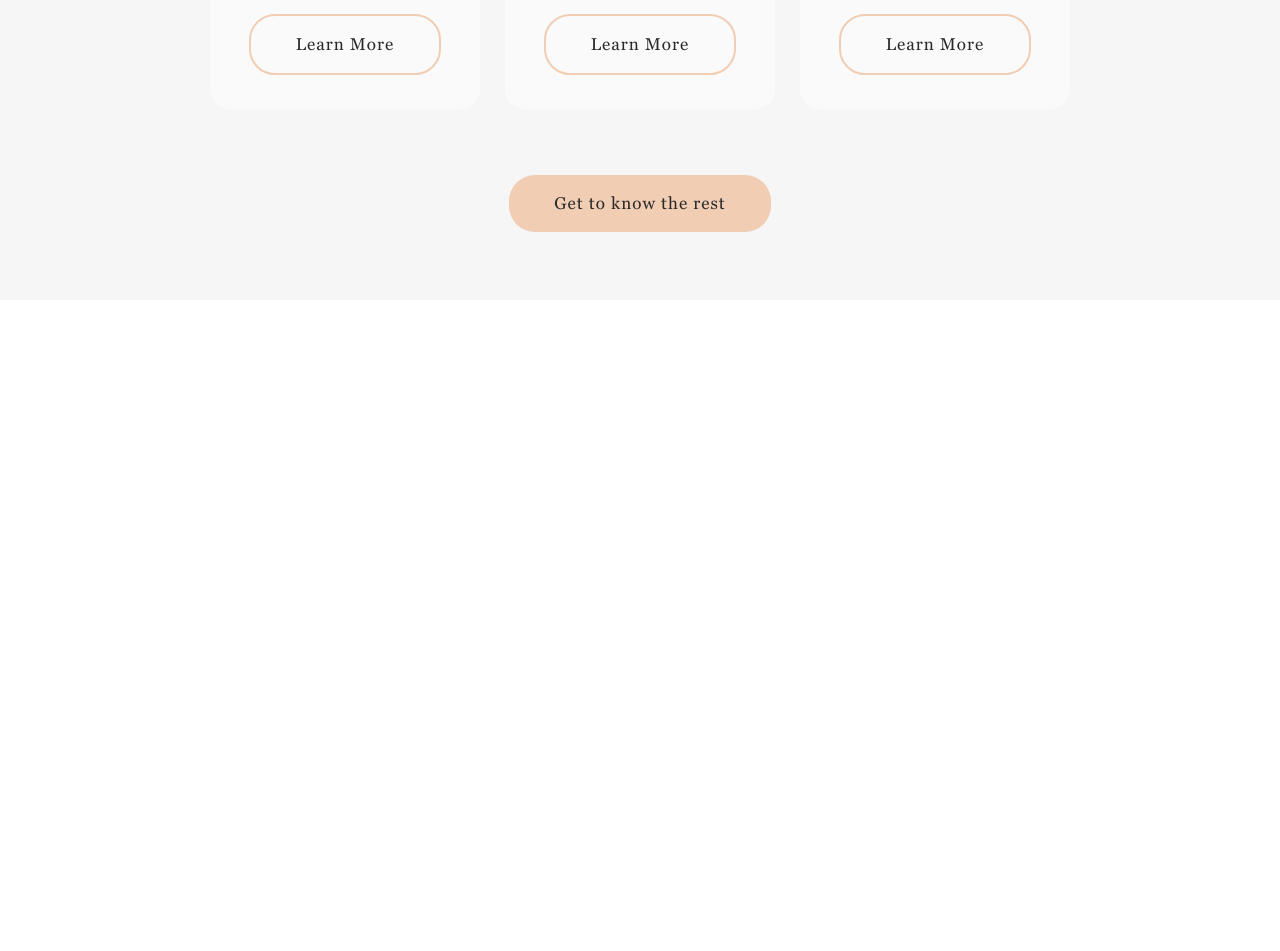
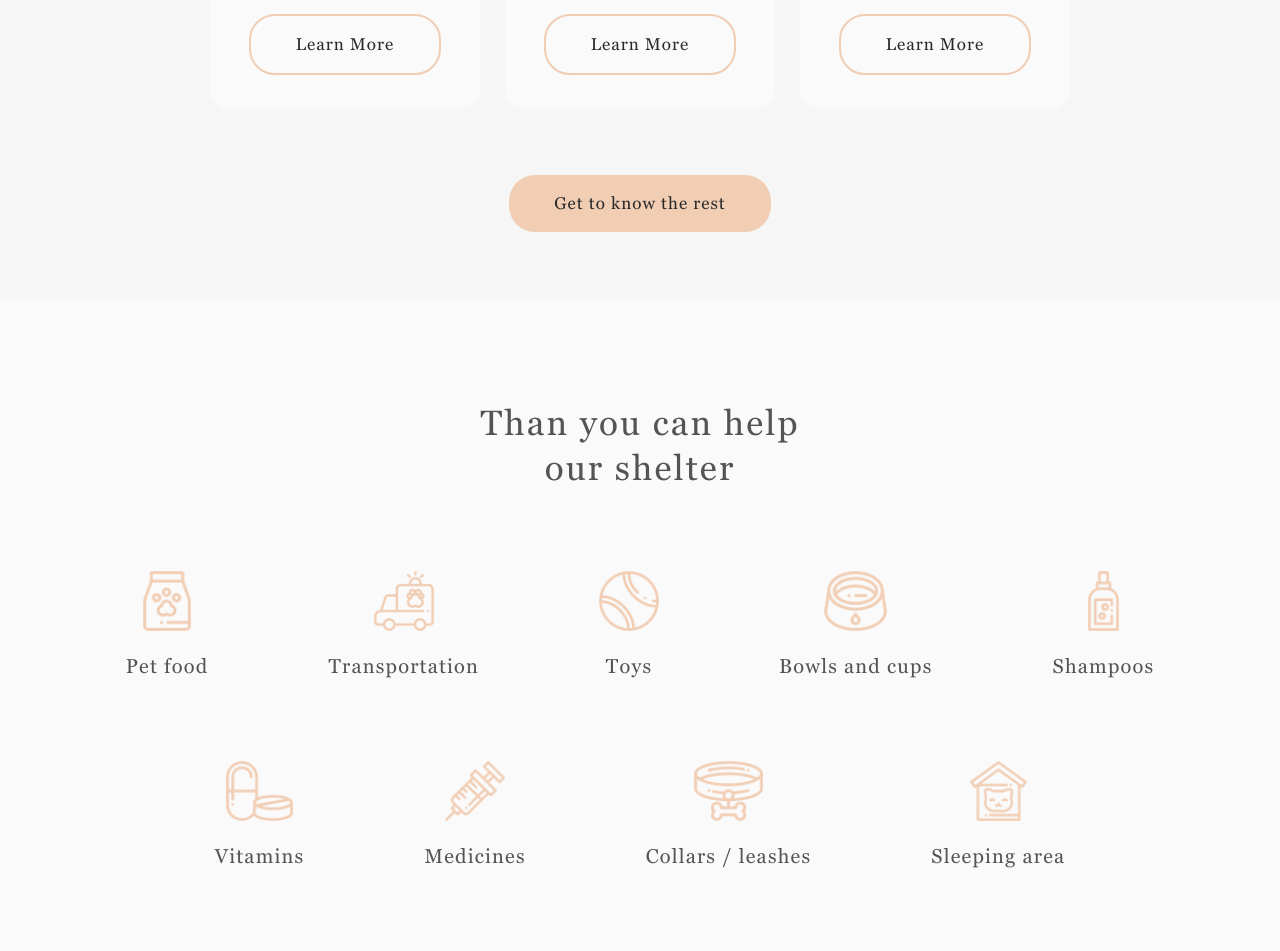
Before and after one commit to chin-cho-cho/my_project, a plain HTML site: page index.html in a window 1280 px wide. Shown: the part 2095-3046 px from the top of the page. Before the commit the page ends 2395 px from the top, so only its background shows below. Drawn offline with Linux system fonts and the light colour scheme.

Commit message:
Добавлен блок 'Помощь'

```diff
--- a/index.html
+++ b/index.html
@@ -89,7 +89,7 @@
               <img src="img/catalog/catalog-image-1.png" alt="" class="catalog__image">
             </div>
             <!-- /.catalog__image-area -->
-            <span class="catalog__subtitle">Katrine</span>
+            <span class="subtitle catalog__subtitle">Katrine</span>
             <a href="#" class="button-o catalog__button">Learn More</a>
           </div>
           <!-- /.catalog__item -->
@@ -98,7 +98,7 @@
               <img src="img/catalog/catalog-image-2.png" alt="" class="catalog__image">
             </div>
             <!-- /.catalog__image-area -->
-            <span class="catalog__subtitle">Jennifer</span>
+            <span class="subtitle catalog__subtitle">Jennifer</span>
             <a href="#" class="button-o catalog__button">Learn More</a>
           </div>
           <!-- /.catalog__item -->
@@ -107,7 +107,7 @@
               <img src="img/catalog/catalog-image-3.png" alt="" class="catalog__image">
             </div>
             <!-- /.catalog__image-area -->
-            <span class="catalog__subtitle">Woody</span>
+            <span class="subtitle catalog__subtitle">Woody</span>
             <a href="#" class="button-o catalog__button">Learn More</a>
           </div>
           <!-- /.catalog__item -->
@@ -118,6 +118,53 @@
       </div>
     </section>
     <!-- /.catalog -->
+    <section class="help">
+      <div class="container">
+        <h2 class="title help__title">Than you can help<br>
+          our shelter</h2>
+          <div class="help__list">
+            <div class="help__item">
+              <img src="img/help/help-image-1.png" alt="" class="help__image">
+              <span class="subtitle help__subtitle">Pet food</span>
+            </div>
+            <div class="help__item">
+              <img src="img/help/help-image-2.png" alt="" class="help__image">
+              <span class="subtitle help__subtitle">Transportation</span>
+            </div>
+            <div class="help__item">
+              <img src="img/help/help-image-3.png" alt="" class="help__image">
+              <span class="subtitle help__subtitle">Toys</span>
+            </div>
+            <div class="help__item">
+              <img src="img/help/help-image-4.png" alt="" class="help__image">
+              <span class="subtitle help__subtitle">Bowls and cups</span>
+            </div>
+            <div class="help__item">
+              <img src="img/help/help-image-5.png" alt="" class="help__image">
+              <span class="subtitle help__subtitle">Shampoos</span>
+            </div>
+            <div class="help__item">
+              <img src="img/help/help-image-6.png" alt="" class="help__image">
+              <span class="subtitle help__subtitle">Vitamins</span>
+            </div>
+            <div class="help__item">
+              <img src="img/help/help-image-7.png" alt="" class="help__image">
+              <span class="subtitle help__subtitle">Medicines</span>
+            </div>
+            <div class="help__item">
+              <img src="img/help/help-image-8.png" alt="" class="help__image">
+              <span class="subtitle help__subtitle">Collars / leashes</span>
+            </div>
+            <div class="help__item">
+              <img src="img/help/help-image-9.png" alt="" class="help__image">
+              <span class="subtitle help__subtitle">Sleeping area</span>
+            </div>
+          </div>
+          <!-- /.help__list -->
+      </div>
+      <!-- /.container -->
+    </section>
+    <!-- /.help -->
   </main>
 </body>
 </html>
--- a/sass/_interface.sass
+++ b/sass/_interface.sass
@@ -7,6 +7,15 @@ body
   font-weight: 400
   line-height: 45px
   letter-spacing: 2.1px
+  +georgia
+
+.subtitle
+  display: block
+  color: #545454
+  font-size: 20px
+  font-weight: 400
+  line-height: 20px
+  letter-spacing: 1.2px
   +georgia
 
 .button
--- a/sass/blocks/_catalog.sass
+++ b/sass/blocks/_catalog.sass
@@ -25,15 +25,8 @@
     margin: auto
     border-radius: 20px
   &__subtitle
-    display: block
-    color: #545454
-    font-size: 20px
-    font-weight: 400
-    line-height: 20px
-    letter-spacing: 1.2px
     margin-top: 29px
     margin-bottom: 24px
-    +georgia
   &__button
     margin-bottom: 34px
     &:hover
--- /dev/null
+++ b/sass/blocks/_help.sass
@@ -0,0 +1,22 @@
+.help
+  background-color: #fafafa
+  padding-top: 72px
+  text-align: center
+  &__title
+    margin-bottom: 80px
+  &__list
+    display: flex
+    justify-content: center
+    flex-wrap: wrap
+  &__item
+    display: block
+    height: 110px
+    margin: 0 60px
+    margin-bottom: 80px
+  &__image
+    height: 60px
+    display: block
+    margin: 0 auto
+  &__subtitle
+    margin-top: 25px
+    white-space: nowrap
--- a/sass/style.sass
+++ b/sass/style.sass
@@ -18,3 +18,6 @@
 
 // Подключение Каталога
 @import 'blocks/catalog'
+
+// Подключение блока о помощи
+@import 'blocks/help'
```
Also changed, not shown: css/style.css, img/help/help-image-1.png (added), img/help/help-image-2.png (added), img/help/help-image-3.png (added), img/help/help-image-4.png (added), img/help/help-image-5.png (added), img/help/help-image-6.png (added), img/help/help-image-7.png (added), img/help/help-image-8.png (added), img/help/help-image-9.png (added), 1 other file.
